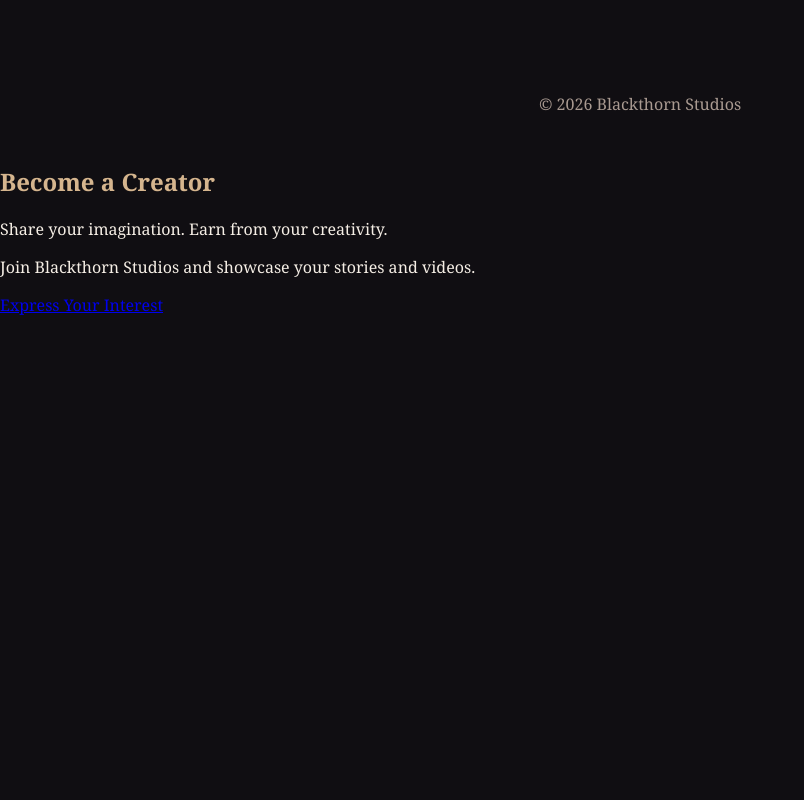
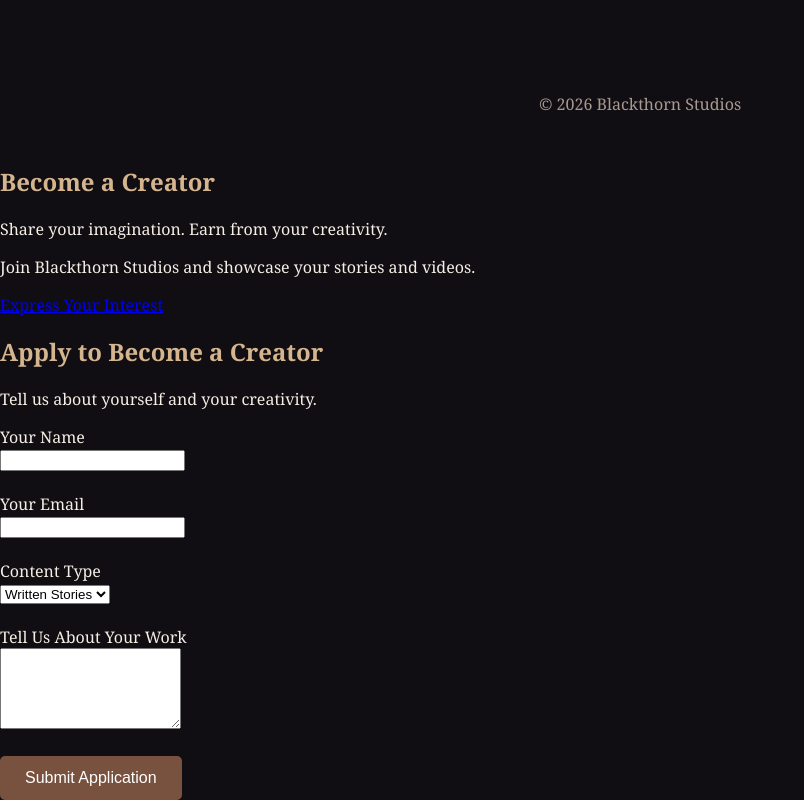
Before and after one commit to AnnaGeo8182/blackthorn-studios, a plain HTML site: page index.html in a window 1280 px wide. Shown: the part 1162-1962 px from the top of the page, without its empty margins (0-804 px from the left). Before the commit the page ends 1478 px from the top, so only its background shows below. Drawn offline with Linux system fonts and the light colour scheme.

Commit message:
Update index.html

```diff
--- a/index.html
+++ b/index.html
@@ -99,6 +99,29 @@ footer {
   <p>Join Blackthorn Studios and showcase your stories and videos.</p>
   <a href="mailto:creators@blackthornstudios.com">Express Your Interest</a>
 </section>
+<section id="creator-application">
+  <h2>Apply to Become a Creator</h2>
+  <p>Tell us about yourself and your creativity.</p>
 
+  <form action="mailto:creators@blackthornstudios.com" method="post" enctype="text/plain">
+    <label>Your Name</label><br>
+    <input type="text" name="name" required><br><br>
+
+    <label>Your Email</label><br>
+    <input type="email" name="email" required><br><br>
+
+    <label>Content Type</label><br>
+    <select name="content">
+      <option>Written Stories</option>
+      <option>Video Series</option>
+      <option>Both</option>
+    </select><br><br>
+
+    <label>Tell Us About Your Work</label><br>
+    <textarea name="introduction" rows="5"></textarea><br><br>
+
+    <button type="submit">Submit Application</button>
+  </form>
+</section>
 </body>
 </html>
```
